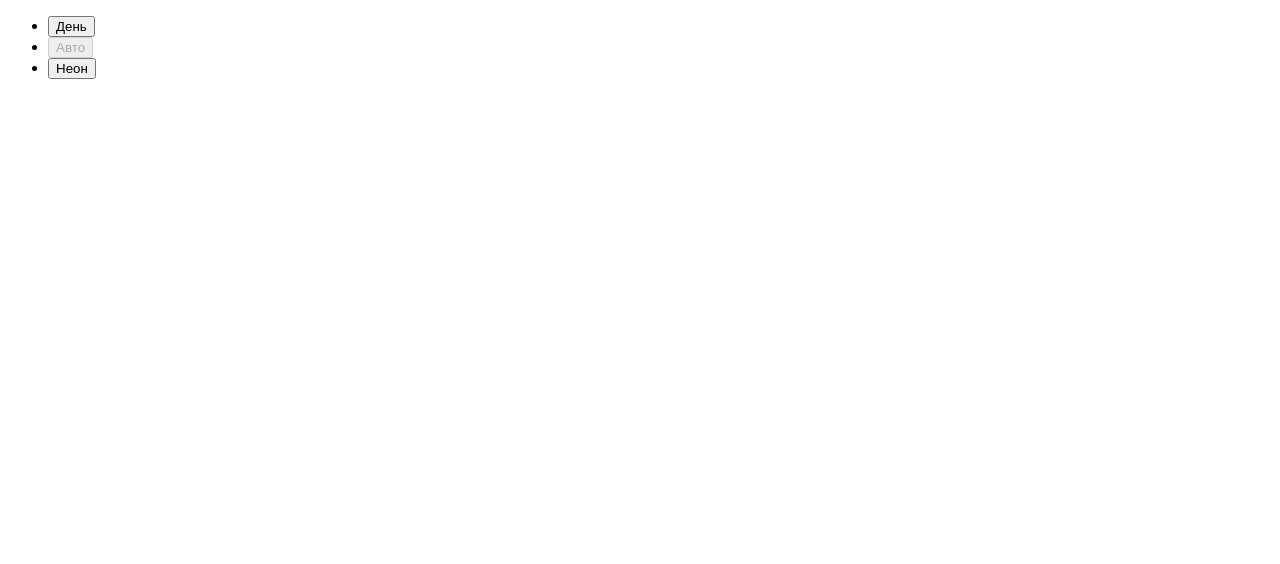
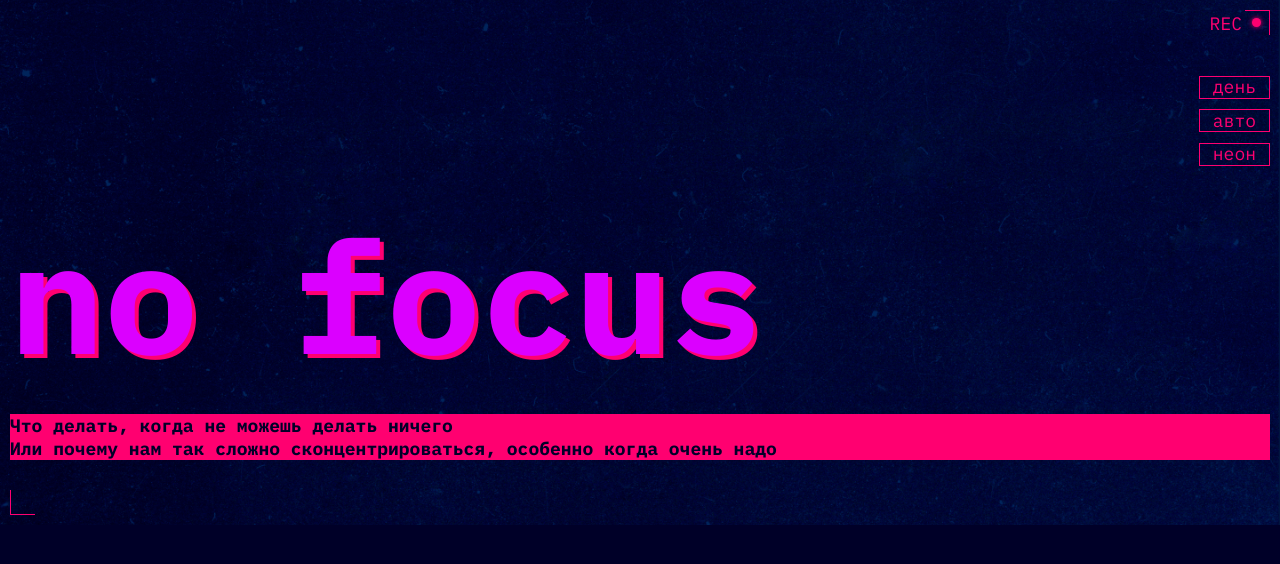
Before and after one commit to CharlesJane/slozhno-sosredotochitsya-fd, a plain HTML site: page index.html in a window 1280 px wide. Drawn offline with Linux system fonts and the light colour scheme.

Commit message:
Сверстан хедер, добавлены переменные, шаги с 1 по 3-шапка

```diff
--- a/index.html
+++ b/index.html
@@ -4,11 +4,26 @@
     <meta charset="UTF-8" />
     <meta http-equiv="X-UA-Compatible" content="IE=edge" />
     <meta name="viewport" content="width=device-width, initial-scale=1.0" />
+    <meta name="color-scheme" content="dark light">
+
     <title>Сложно сосредоточиться</title>
+
+    <link rel="stylesheet" href="./fonts/fonts.css">
+    <link rel="stylesheet" href="./styles/globals.css">
+    <link rel="stylesheet" href="./styles/variables.css">
+    <link rel="stylesheet" href="./styles/style.css">
+    <link rel="stylesheet" href="./styles/dark.css">
+    <link rel="stylesheet" href="./styles/light.css">
+
+    <link rel="icon" href="./images/favicon.ico" sizes="any">
+    <link rel="icon" href="./images/favicon.svg" type="image/svg+xml">
+
     <script src="./scripts/script.js"></script>
   </head>
   <body class="page">
-    <header class="header decorated-zone">
+    <header class="header decorated-zone" aria-hidden="true">
+      <span class="header__decor"></span>
+
       <nav class="header__theme-menu">
         <ul class="header__theme-menu-list">
           <li class="header__theme-menu-item">
@@ -35,6 +50,12 @@
           </li>
         </ul>
       </nav>
+
+      <h1 class="header__title">no focus</h1>
+
+      <p class="header__description title-decor">
+        Что делать, когда не можешь делать ничего<br>Или почему нам так сложно сконцентрироваться, особенно когда очень надо
+      </p>
     </header>
   </body>
 </html>
--- a/styles/globals.css
+++ b/styles/globals.css
@@ -40,3 +40,8 @@
   font-size: inherit;
   line-height: inherit;
 }
+
+button {
+  background-color: transparent;
+  border: none;
+}
--- a/styles/style.css
+++ b/styles/style.css
@@ -2,4 +2,103 @@
 
 .page {
   /* сохраните в разметке и стилях класс page у тега body. Он удобен, чтобы составлять селекторы для разных цветовых тем. */
+
+  font-family: var(--main-font-family), Arial, Verdana, Tahoma, sans-serif;
+  font-size: var(--main-text-size);
+  background-color: var(--bg-color);
 }
+
+.title-decor {
+  background-color: var(--accent-color);
+  color: var(--title-color);
+  font-weight: bold;
+}
+
+/* Header */
+
+.header {
+  display: grid;
+  grid-template-columns: 1fr;
+  grid-template-rows: repeat(4, min-content);
+  padding: 10px;
+  position: relative;
+  background-image: var(--bg-image);
+  background-position: center;
+  background-size: cover;
+  background-repeat: no-repeat;
+}
+
+.header::before {
+  content: ' ';
+  position: absolute;
+  block-size: 25px;
+  inline-size: 25px;
+  border-block-end: 1px solid var(--accent-color);
+  border-inline-start: 1px solid var(--accent-color);
+  bottom: 10px;
+  left: 10px;
+}
+
+.header::after {
+  content: ' ';
+  position: absolute;
+  block-size: 25px;
+  inline-size: 25px;
+  border-block-start: 1px solid var(--accent-color);
+  border-inline-end: 1px solid var(--accent-color);
+  top: 10px;
+  right: 10px;
+}
+
+.header__decor::before {
+  position: absolute;
+  content: 'rec';
+  font-family: var(--main-font-family), Arial, Verdana, Tahoma, sans-serif;
+  text-transform: uppercase;
+  color: var(--accent-color);
+  line-height: 1.5;
+  top: 10px;
+  right: 38px;
+}
+
+.header__decor::after {
+  position: absolute;
+  content: ' ';
+  block-size: 9px;
+  inline-size: 9px;
+  border-radius: 50%;
+  background-color: var(--accent-color);
+  box-shadow: 0 0 5px var(--accent-color);
+  top: 18px;
+  right: 19px;
+}
+
+.header__theme-menu {
+  padding: 65px 0;
+  justify-self: end;
+}
+
+.header__theme-menu-list {
+  display: flex;
+  flex-direction: column;
+  color: var(--accent-color);
+  gap: 10px;
+}
+
+.header__theme-menu-button {
+  border: 1px solid var(--accent-color);
+  text-transform: lowercase;
+  padding: 1.5px 13px;
+  line-height: 1;
+}
+
+.header__title {
+  font-size: var(--heading-font-size);
+  line-height: 82.5%;
+  color: var(--heading-text-color);
+  text-shadow: 4px 4px 0 var(--accent-color);
+}
+
+.header__description {
+  margin: 55px 0;
+}
--- a/styles/variables.css
+++ b/styles/variables.css
@@ -2,3 +2,28 @@
   Переменные для вашего проекта
   и их переопределение под различные устройства
 */
+:root {
+  --bg-color: #000028;
+  --bg-image: url(../images/cover-image-dark.png);
+  --accent-color: #FF0070;
+
+  --text-color: #F1B2CE;
+  --heading-text-color: #DB00FF;
+  --title-color: #000028;
+
+  --main-font-family: 'IBM Plex mono';
+  --heading-font-size: clamp(7.25rem, 7.0115rem + 1.0178vw, 7.5rem);
+  --main-text-size: 18px;
+  --h3-font-size: 18px;
+  --h4-font-size: 18px;
+  --h5-font-size: 18px;
+
+}
+
+@media (width >= 768px) {
+
+  :root {
+    --heading-font-size: clamp(7.5rem, 0.5625rem + 14.4531vw, 9.8125rem);
+  }
+
+}
```
